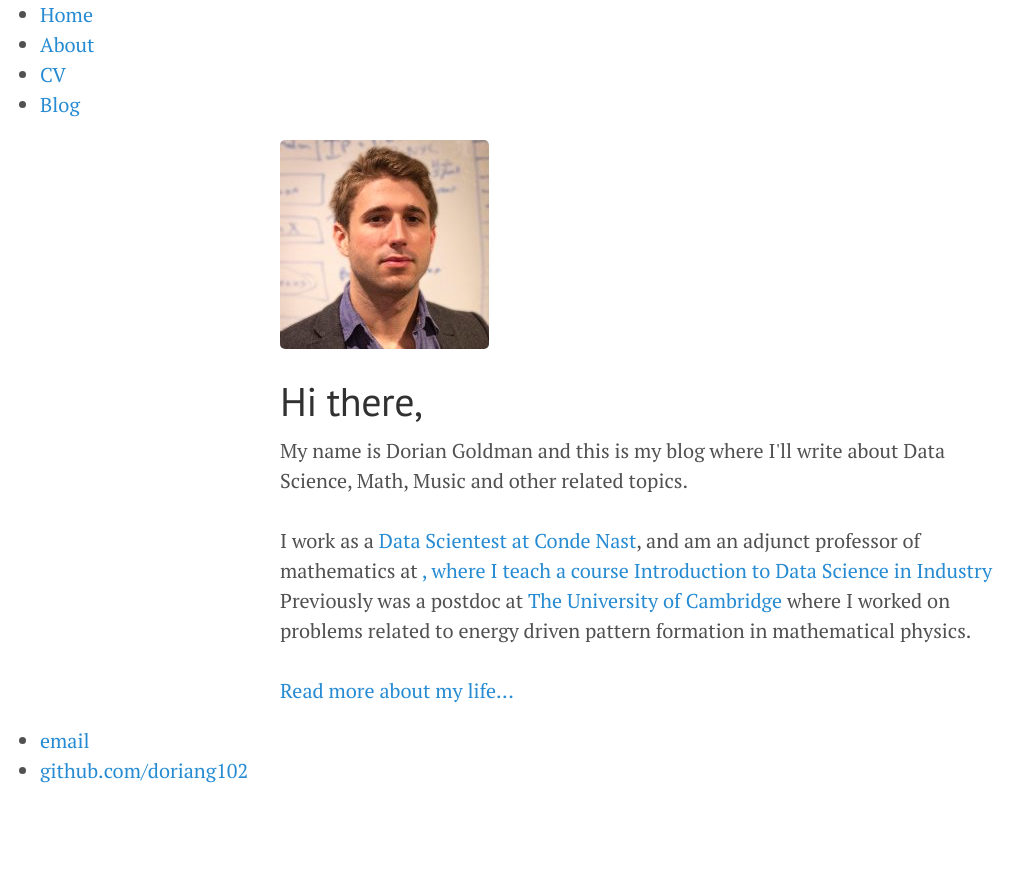
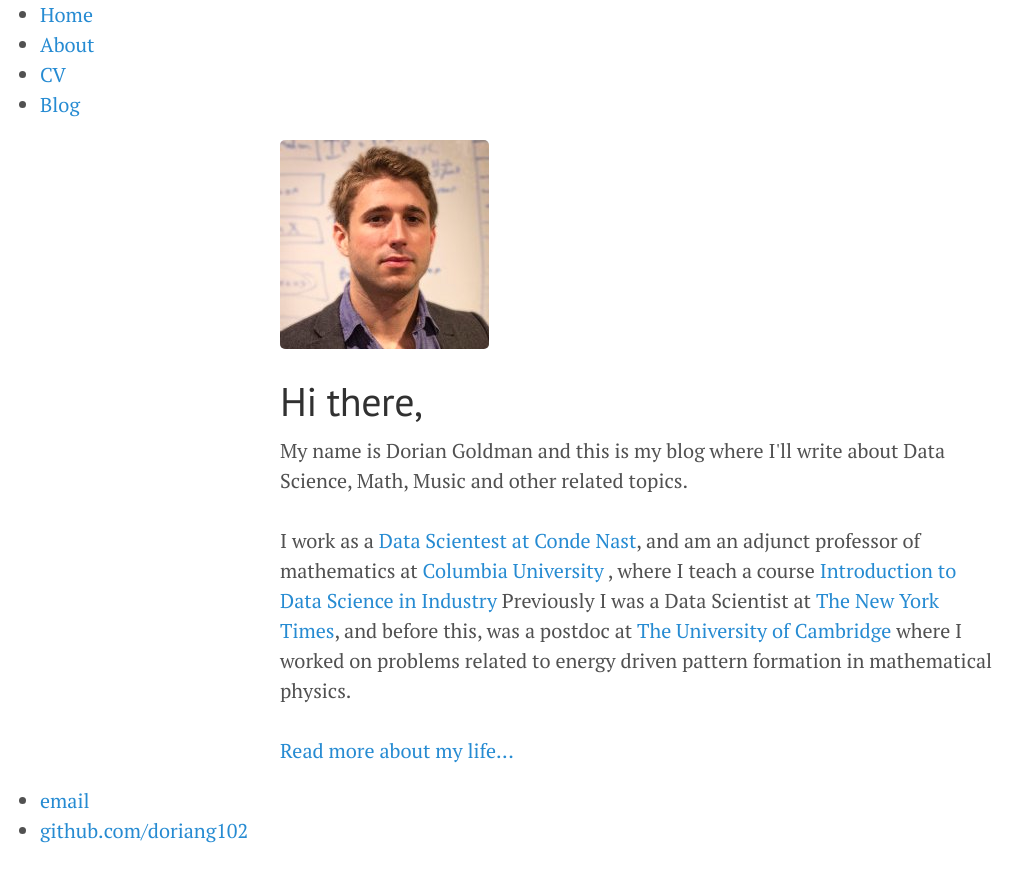
Before and after one commit to doriang102/doriang102.github.io, a Jekyll site: the page built from index.html, in a window 1280 px wide. Shown: the top 882 px of the page, without its empty margins (0-1035 px from the left). Built offline with Jekyll 4.4.1, drawn with Linux system fonts in a browser that asks for light colours.

Commit message:
Update index.html

```diff
--- a/index.html
+++ b/index.html
@@ -7,10 +7,10 @@ title: Data Science - Theory and Practice
 	<h1>Hi there, </h1>My name is Dorian Goldman and this is my blog where I'll write about Data Science, Math, Music and other related topics.<br><br>
 
 	I work as a <a href="https://www.linkedin.com/in/dorian-goldman-6688a53b/">Data Scientest at Conde Nast</a>, and am an adjunct professor of mathematics
-	at <a href="http://www.columbia.edu"><Columbia University</a>, where I teach a course <a href="https://github.com/Columbia-Intro-Data-Science/APMAE4990-">Introduction to Data Science in Industry </a>
+	at <a href="http://www.columbia.edu">Columbia University </a>, where I teach a course <a href="https://github.com/Columbia-Intro-Data-Science/APMAE4990-">Introduction to Data Science in Industry </a>
 
 
-	Previously was a postdoc at <a href="https://www.dpmms.cam.ac.uk/~dg443/">The University of Cambridge</a> where I worked on problems
+	Previously I was a Data Scientist at <a href="http://www.nytimes.com">The New York Times</a>, and before this, was a postdoc at <a href="https://www.dpmms.cam.ac.uk/~dg443/">The University of Cambridge</a> where I worked on problems
 	related to energy driven pattern formation in mathematical physics.
 	<br><br>
 	<p><a href="/about">Read more about my life...</a></p>
```
